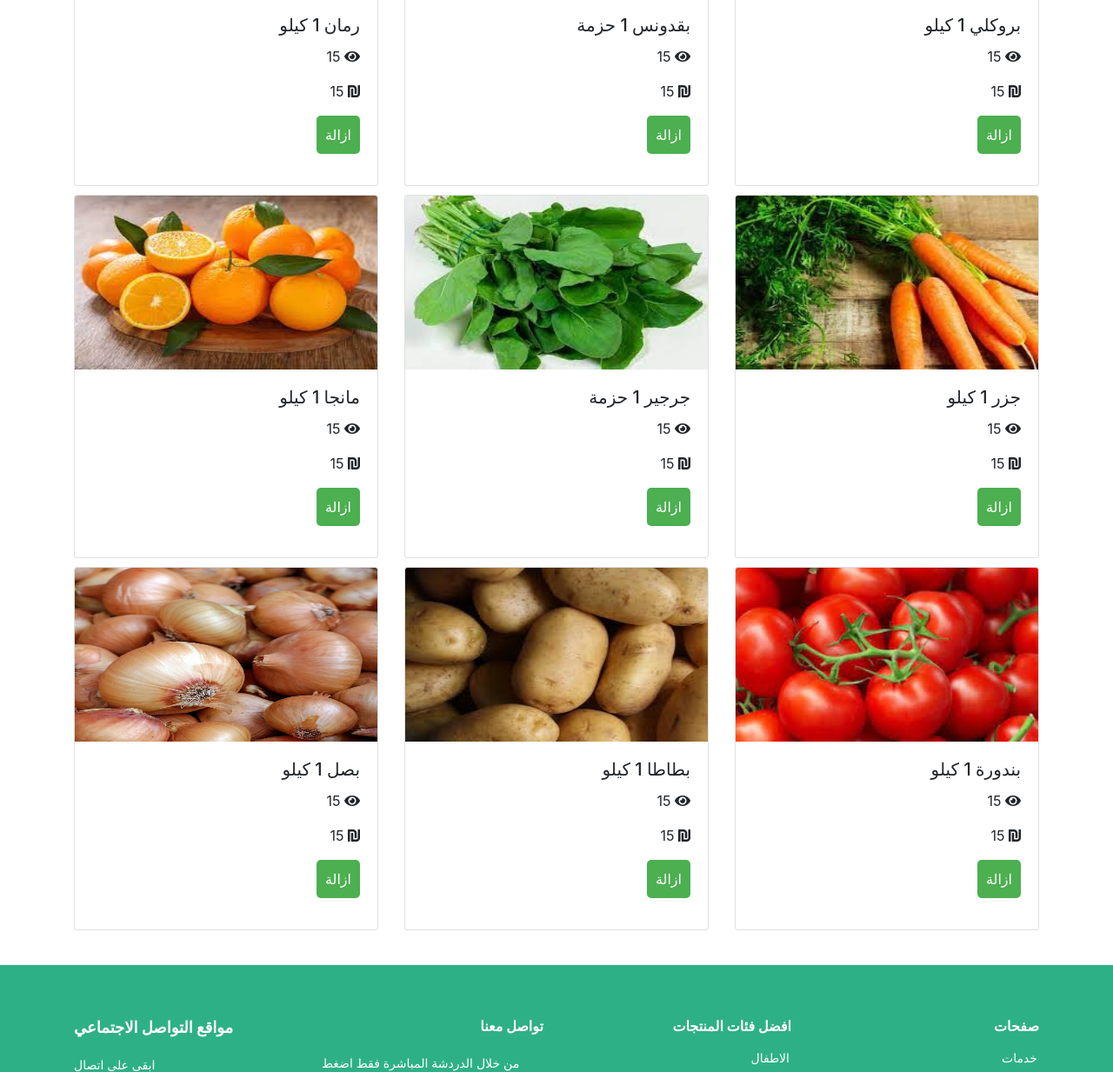
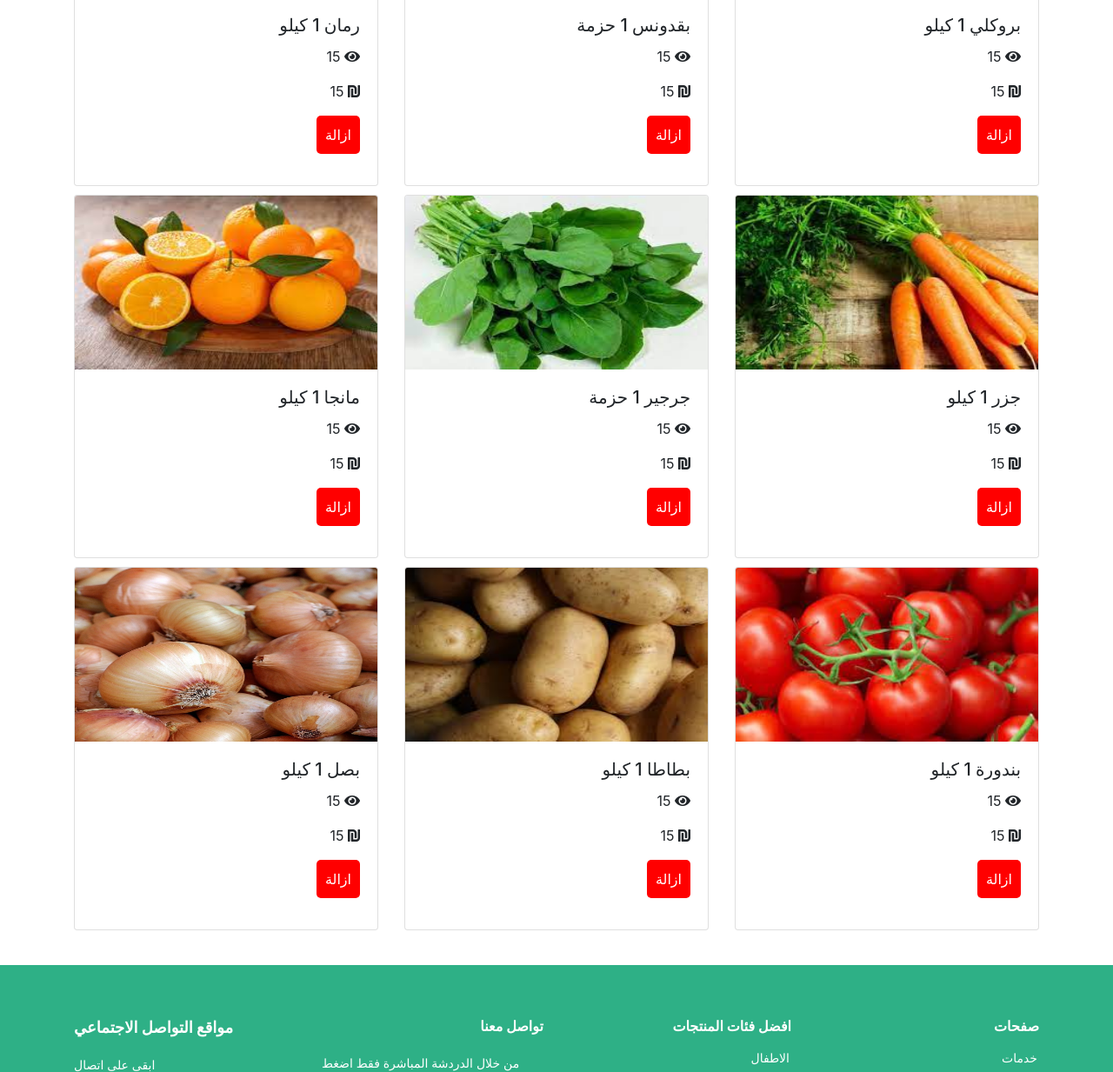
Before and after one commit to Taher-Abu-Tayyem/SallahSouq, a plain HTML site: page AdminHome.html in a window 1280 px wide. Shown: the part 859-2092 px from the top of the page at 87% size. Drawn offline with nearby package versions, Linux system fonts and the light colour scheme.

Commit message:
Delete button

```diff
--- a/AdminHome.html
+++ b/AdminHome.html
@@ -125,7 +125,8 @@
               <p>15 <span><i class="fas fa-solid fa-eye"></i></span> </p>
               <p>15 <span><i class="fas fa-solid fa-shekel-sign"></i></span></p>
                 <p style="color: red
-                ;"><button>ازالة</button></p>
+                ;"><button style="background-color: red
+                ;">ازالة</button></p>
 
             </div>
           </div>
@@ -138,7 +139,8 @@
               <p>15 <span><i class="fas fa-solid fa-eye"></i></span> </p>
               <p>15 <span><i class="fas fa-solid fa-shekel-sign"></i></span></p>
                 <p style="color: red
-                ;"><button>ازالة</button></p>
+                ;"><button style="background-color: red
+                ;">ازالة</button></p>
             </div>
           </div>
         </div>
@@ -150,7 +152,8 @@
               <p>15 <span><i class="fas fa-solid fa-eye"></i></span> </p>
               <p>15 <span><i class="fas fa-solid fa-shekel-sign"></i></span></p>
                 <p style="color: red
-                ;"><button>ازالة</button></p>
+                ;"><button style="background-color: red
+                ;">ازالة</button></p>
             </div>
           </div>
         </div>
@@ -162,7 +165,8 @@
               <p>15 <span><i class="fas fa-solid fa-eye"></i></span> </p>
               <p>15 <span><i class="fas fa-solid fa-shekel-sign"></i></span></p>
                 <p style="color: red
-                ;"><button>ازالة</button></p>
+                ;"><button style="background-color: red
+                ;">ازالة</button></p>
             </div>
           </div>
         </div>
@@ -174,7 +178,8 @@
                 <p>15 <span><i class="fas fa-solid fa-eye"></i></span> </p>
                 <p>15 <span><i class="fas fa-solid fa-shekel-sign"></i></span></p>
                   <p style="color: red
-                  ;"><button>ازالة</button></p>
+                  ;"><button style="background-color: red
+                  ;">ازالة</button></p>
              </div>
             </div>
           </div>
@@ -186,7 +191,8 @@
                 <p>15 <span><i class="fas fa-solid fa-eye"></i></span> </p>
                 <p>15 <span><i class="fas fa-solid fa-shekel-sign"></i></span></p>
                   <p style="color: red
-                  ;"><button>ازالة</button></p>
+                  ;"><button style="background-color: red
+                  ;">ازالة</button></p>
             </div>
             </div>
           </div>
@@ -198,7 +204,8 @@
                 <p>15 <span><i class="fas fa-solid fa-eye"></i></span> </p>
               <p>15 <span><i class="fas fa-solid fa-shekel-sign"></i></span></p>
                 <p style="color: red
-                ;"><button>ازالة</button></p>
+                ;"><button style="background-color: red
+                ;">ازالة</button></p>
             </div>
             </div>
           </div>
@@ -210,7 +217,8 @@
                 <p>15 <span><i class="fas fa-solid fa-eye"></i></span> </p>
               <p>15 <span><i class="fas fa-solid fa-shekel-sign"></i></span></p>
                 <p style="color: red
-                ;"><button>ازالة</button></p>
+                ;"><button style="background-color: red
+                ;">ازالة</button></p>
             </div>
             </div>
           </div>
@@ -222,7 +230,8 @@
                 <p>15 <span><i class="fas fa-solid fa-eye"></i></span> </p>
               <p>15 <span><i class="fas fa-solid fa-shekel-sign"></i></span></p>
                 <p style="color: red
-                ;"><button>ازالة</button></p>
+                ;"><button style="background-color: red
+                ;">ازالة</button></p>
             </div>
             </div>
           </div>
```
